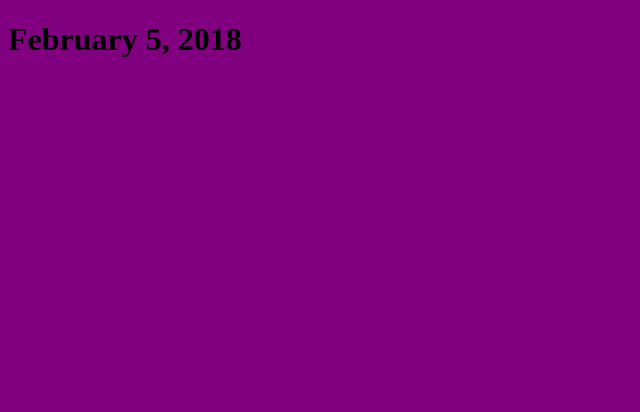
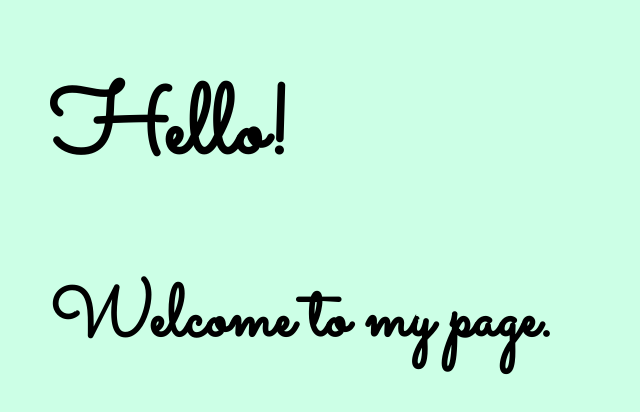
Before and after one commit to catbright/catbright.github.io, a plain HTML site: page homework2.html in a window 1280 px wide. Shown: the whole page, without its empty margins (0-640 px from the left). Drawn offline with Linux system fonts and the light colour scheme.

Commit message:
Homework 2

```diff
--- a/homework2.html
+++ b/homework2.html
@@ -5,12 +5,43 @@
     <title>
       Cathy Bright Homework 2
     </title>
-</head>
 
-<body bgcolor="purple">
+    </style>
 
-  <h1>February 5, 2018</h1>
+    <link rel="stylesheet"
+          href="https://fonts.googleapis.com/css?family=Sacramento">
+    <style>
+      body {
+        font-family: 'Sacramento', serif;
+        font-size: 48px;
+        margin: 50px;
 
-</body>
+      }
 
+    </style>
+
+  </head>
+
+  <body bgcolor="#ccffe6">
+
+    <h1 id="words">Hello!</h1>
+
+    <h2>Welcome to my page.</h2>
+
+<script>
+
+  function myGreeting(hour) {
+    if (hour < 12) {
+      document.getElementById("words").innerHTML = "Good Morning!";
+    }
+    else {
+      document.getElementById("words").innerHTML = "Good Evening!";
+    }
+
+    }
+
+
+</script>
+
+  </body>
 </html>
```
